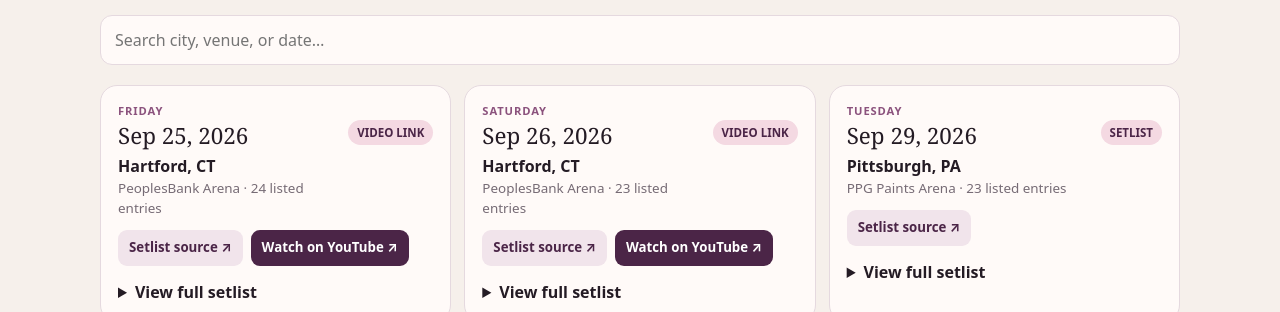
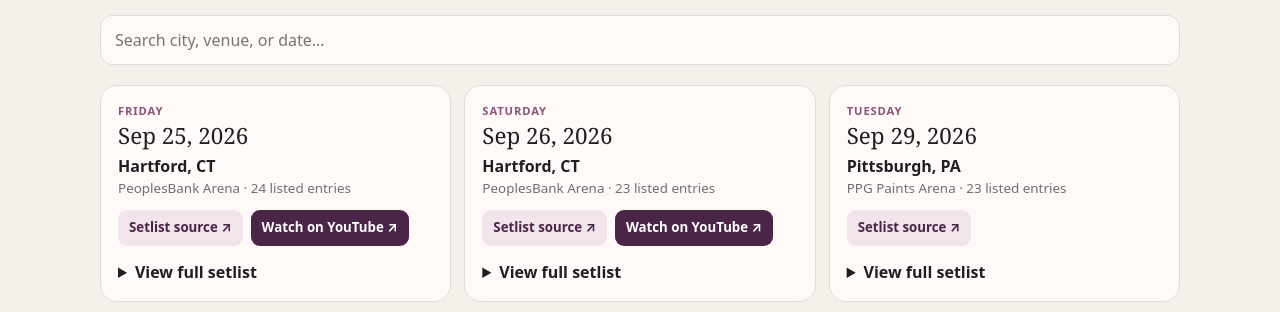
Before and after one commit to sgaslow-cloud/unraveled-tour, a plain HTML site: page index.html in a window 1280 px wide. Shown: the part 478-790 px from the top of the page. Drawn offline with Linux system fonts and the light colour scheme.

Commit message:
Remove concert archive status labels

```diff
--- a/index.html
+++ b/index.html
@@ -130,7 +130,7 @@ document.addEventListener("keydown",e=>{if(e.key==="Escape")videoModal.classList
 function renderSamplePlaylist(){const slot=standardSongs.findIndex(t=>key(t)==="traitor");const items=standardSongs.map(t=>({t}));items.splice(slot+1,0,{t:"Surprise song",placeholder:true});document.getElementById("samplePlaylist").innerHTML=items.map(x=>"<li>"+(x.placeholder?'<strong style="color:#8b527d">SURPRISE SONG</strong>':esc(x.t))+"</li>").join("")}
 const surpriseSongVideos={"lacy":["https://youtu.be/7hCR2MXnUwI?is=Ji_KvZ2EQwq1Ddyg"],"happier":["https://youtu.be/UizLF3RseKo?si=opU3ygOiTfTTUBJI"],"get him back!":["https://youtu.be/dDYFYCQwBHs?si=VMbyJ2D4ppbHnY9Q"],"love is embarrassing":["https://youtu.be/VKmdEBjbtXQ?si=7Ox8DIHn2qk2ndbg"],"what's wrong with me":["https://youtu.be/7vBgzLXFA54?si=RCQe_YzWM-S9MvdC"],"can't catch me now":["https://youtu.be/8R5u9x4LtPs?si=S8qIvBIb-tsxj8RR"],"pretty isn't pretty":["https://youtu.be/Nz_Bo_Euk9o?si=Fg94PTSGKqjcum6e"]};
 function renderRankings(){const stats=[...new Map(shows.flatMap(s=>s.songs.map(t=>[key(t),t]))).values()].filter(t=>key(t)!=="happy birthday to you"&&!standardSongs.some(x=>key(x)===key(t))).map(t=>({title:t,n:count(t)})).sort((a,b)=>b.n-a.n||a.title.localeCompare(b.title));const max=stats[0]?.n||1;document.getElementById("rankingList").innerHTML=stats.map((s,i)=>{const playedAt=shows.filter(show=>show.songs.some(song=>key(song)===key(s.title))).sort((a,b)=>a.date.localeCompare(b.date));return '<article class="card rank"><div class="ranknum">'+String(i+1).padStart(2,"0")+'</div><div><h3>'+esc(s.title)+'</h3><div class="bar"><i style="width:'+(s.n/max*100)+'%"></i></div><div class="meta" style="margin-top:9px">Played at: '+(playedAt.map(show=>esc(fmtDate(show.date))+' · '+esc(show.city)).join('; ')||'No show details recorded')+'</div>'+((surpriseSongVideos[key(s.title)]||[]).map((url,j)=>'<div class="show-actions"><a class="linkbtn" href="'+esc(url)+'" target="_blank" rel="noopener">Watch surprise-song performance'+((surpriseSongVideos[key(s.title)]||[]).length>1?' '+(j+1):'')+' ↗</a></div>').join(""))+'</div><strong>'+s.n+' / '+shows.length+'</strong></article>'}).join("")||'<div class="empty">No surprise-song appearances recorded yet.</div>'}
-function renderShows(){const q=document.getElementById("showSearch").value.toLowerCase().trim();const filtered=[...shows].sort((a,b)=>a.date.localeCompare(b.date)).filter(s=>(s.date+" "+s.city+" "+s.venue).toLowerCase().includes(q));document.getElementById("showList").innerHTML=filtered.map(s=>'<article class="card"><div class="tag">'+new Date(s.date+"T12:00:00").toLocaleDateString("en-US",{weekday:"long"})+'</div><div class="show"><div><h3>'+fmtDate(s.date)+', 2026</h3><div><strong>'+esc(s.city)+'</strong></div><div class="meta">'+esc(s.venue)+' · '+s.songs.length+' listed entries</div></div><span class="album">'+(s.source.includes("/setlists/")?'PROVISIONAL SETLIST':(s.video?'VIDEO LINK':'SETLIST'))+'</span></div><div class="show-actions"><a class="linkbtn secondary" href="'+esc(s.source)+'" target="_blank" rel="noopener">Setlist source ↗</a>'+(s.video?'<a class="linkbtn" href="'+esc(s.video)+'" target="_blank" rel="noopener">Watch on YouTube ↗</a>':'')+'</div><details><summary style="margin-top:14px;cursor:pointer;font-weight:750">View full setlist</summary><ol class="setlist">'+s.songs.map(t=>'<li>'+esc(t)+'</li>').join("")+'</ol></details></article>').join("")||'<div class="empty">No concerts match your search.</div>'}
+function renderShows(){const q=document.getElementById("showSearch").value.toLowerCase().trim();const filtered=[...shows].sort((a,b)=>a.date.localeCompare(b.date)).filter(s=>(s.date+" "+s.city+" "+s.venue).toLowerCase().includes(q));document.getElementById("showList").innerHTML=filtered.map(s=>'<article class="card"><div class="tag">'+new Date(s.date+"T12:00:00").toLocaleDateString("en-US",{weekday:"long"})+'</div><div class="show"><div><h3>'+fmtDate(s.date)+', 2026</h3><div><strong>'+esc(s.city)+'</strong></div><div class="meta">'+esc(s.venue)+' · '+s.songs.length+' listed entries</div></div></div><div class="show-actions"><a class="linkbtn secondary" href="'+esc(s.source)+'" target="_blank" rel="noopener">Setlist source ↗</a>'+(s.video?'<a class="linkbtn" href="'+esc(s.video)+'" target="_blank" rel="noopener">Watch on YouTube ↗</a>':'')+'</div><details><summary style="margin-top:14px;cursor:pointer;font-weight:750">View full setlist</summary><ol class="setlist">'+s.songs.map(t=>'<li>'+esc(t)+'</li>').join("")+'</ol></details></article>').join("")||'<div class="empty">No concerts match your search.</div>'}
 function renderMissing(){const q=document.getElementById("missingSearch").value.toLowerCase().trim();const rows=allSongs.filter(s=>count(s.title)===0&&(!q||(s.title+" "+s.album).toLowerCase().includes(q))).sort((a,b)=>albumOrder.indexOf(a.album)-albumOrder.indexOf(b.album)||a.title.localeCompare(b.title));document.getElementById("missingGrid").innerHTML=rows.map(s=>'<article class="card"><span class="album">'+esc(s.album)+'</span><h3>'+esc(s.title)+'</h3><div class="meta">Not found in the '+shows.length+' collected show records.</div></article>').join("")||'<div class="empty">No matching songs here — try another search.</div>'}
 function openPanel(id){document.querySelectorAll(".hero-stats [data-tab]").forEach(x=>x.classList.toggle("active",x.dataset.tab===id));document.querySelectorAll(".panel").forEach(p=>p.classList.toggle("hidden",p.id!==id));}
 document.querySelectorAll("[data-tab]").forEach(b=>b.addEventListener("click",()=>openPanel(b.dataset.tab)));
```
